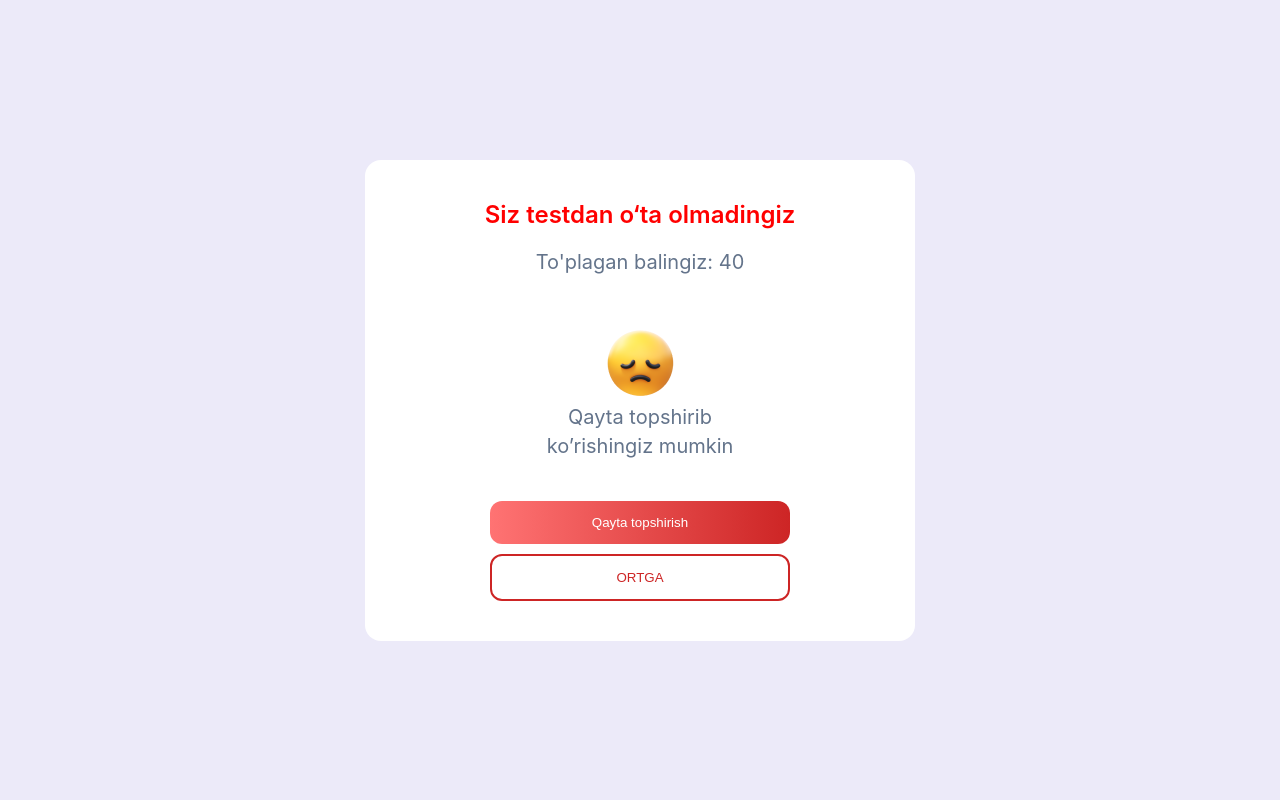
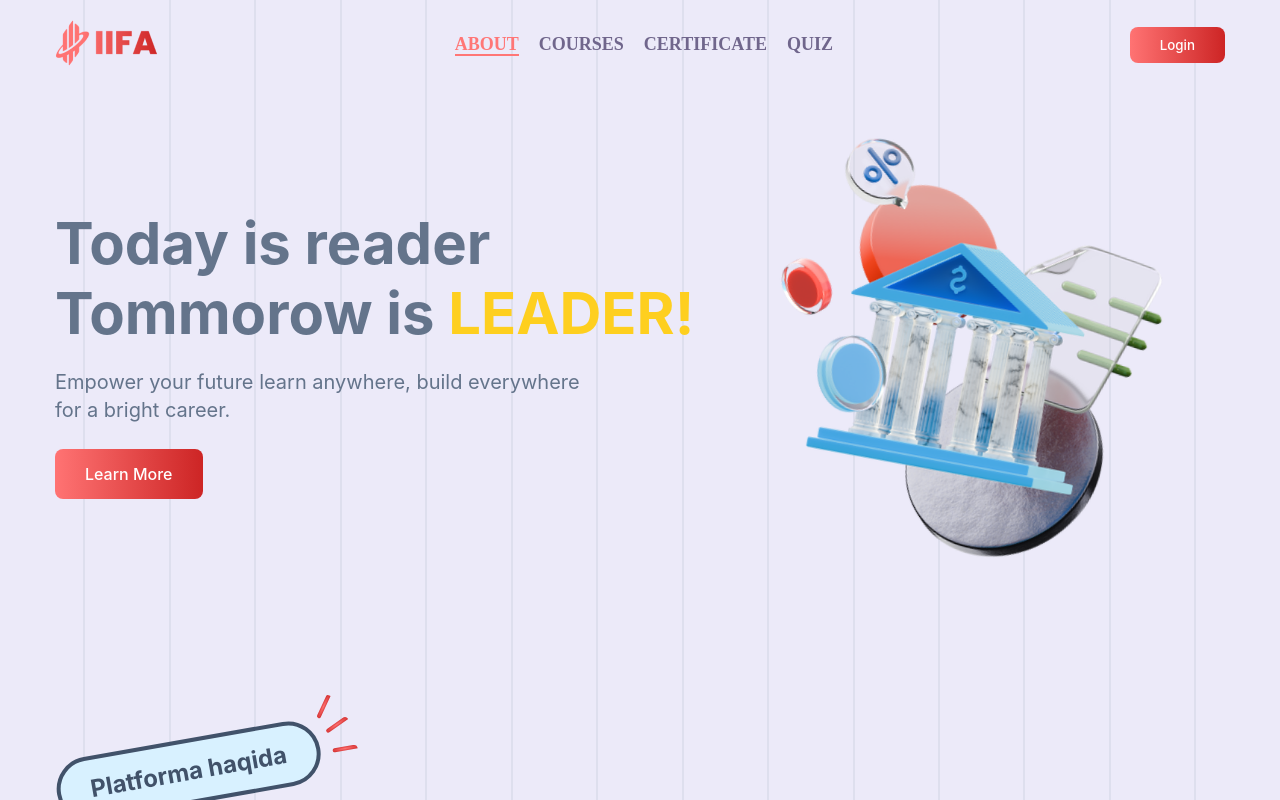
Before and after one commit to SanjarbekH02/Auditt, a React (Create React App) app: page / in a window 1280 px wide. Shown: the top 800 px of the page. Built offline with nearby package versions, Linux system fonts and the light colour scheme.

Commit message:
remove modal

```diff
--- a/src/App.jsx
+++ b/src/App.jsx
@@ -8,21 +8,20 @@ import Courses from './Pages/Courses/Courses'
 import ListCourses from './Pages/ListCourses/ListCourses';
 import ScrollToTop from './Components/ScrollTop/ScrollTop';
 import Quiz from './Pages/Quiz/Quiz';
-import Sertificate from './Pages/Certificate/Certificate';
+import Certificate from './Pages/Certificate/Certificate';
 import QuizModal from './Components/QuizModal/QuizModal';
 
 function App() {
   return (
     <div className="App">
       <Background />
-      <QuizModal/>
        <Navbar />
        <ScrollToTop />
       <Routes>
         <Route path='/' element={<Home />} />
         <Route path='/courses' element={<ListCourses />} />
         <Route path='/courses/:id' element={<Courses />} />
-        <Route path='/certificate' element={<Sertificate />} />
+        <Route path='/certificate' element={<Certificate />} />
         <Route path='/quiz' element={<Quiz />} />
       </Routes>
       <Footer />
```
Also changed, not shown: src/Components/QuizModal/QuizModal.jsx (+0 -21 lines).
